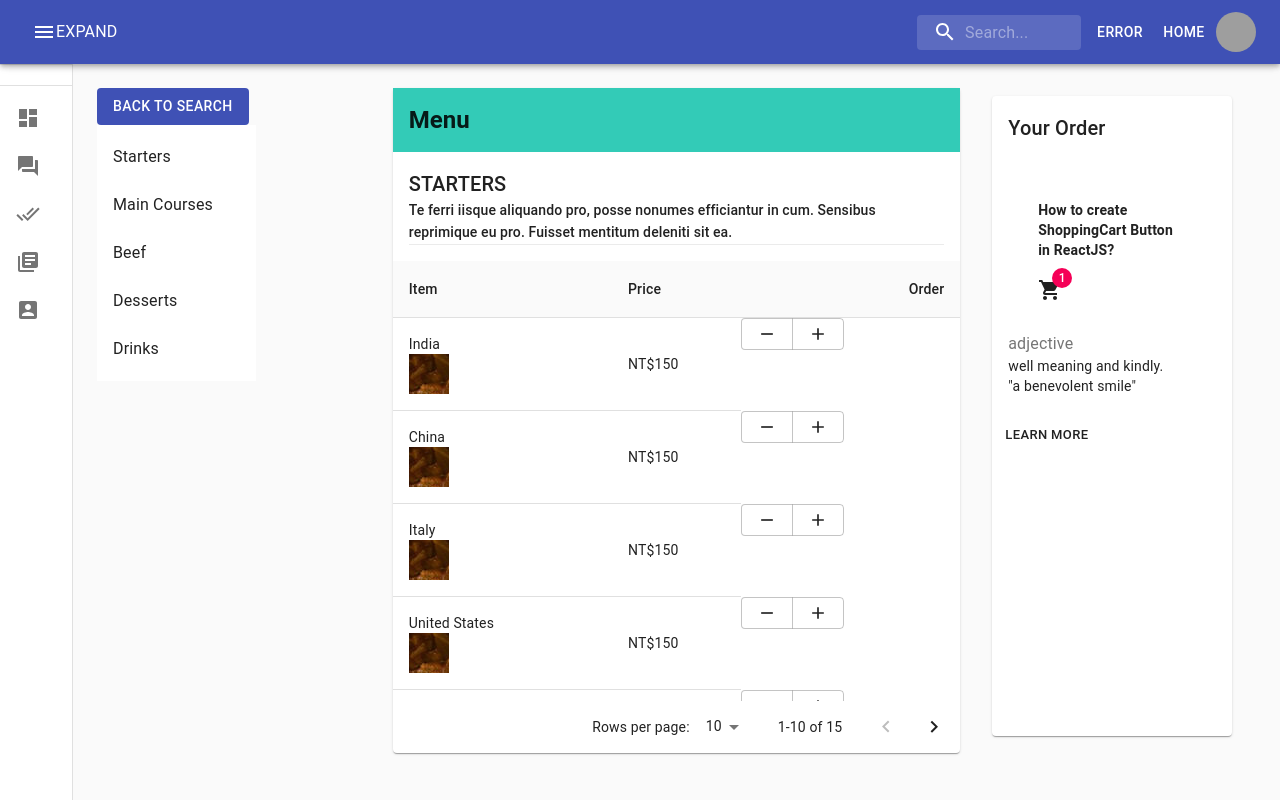
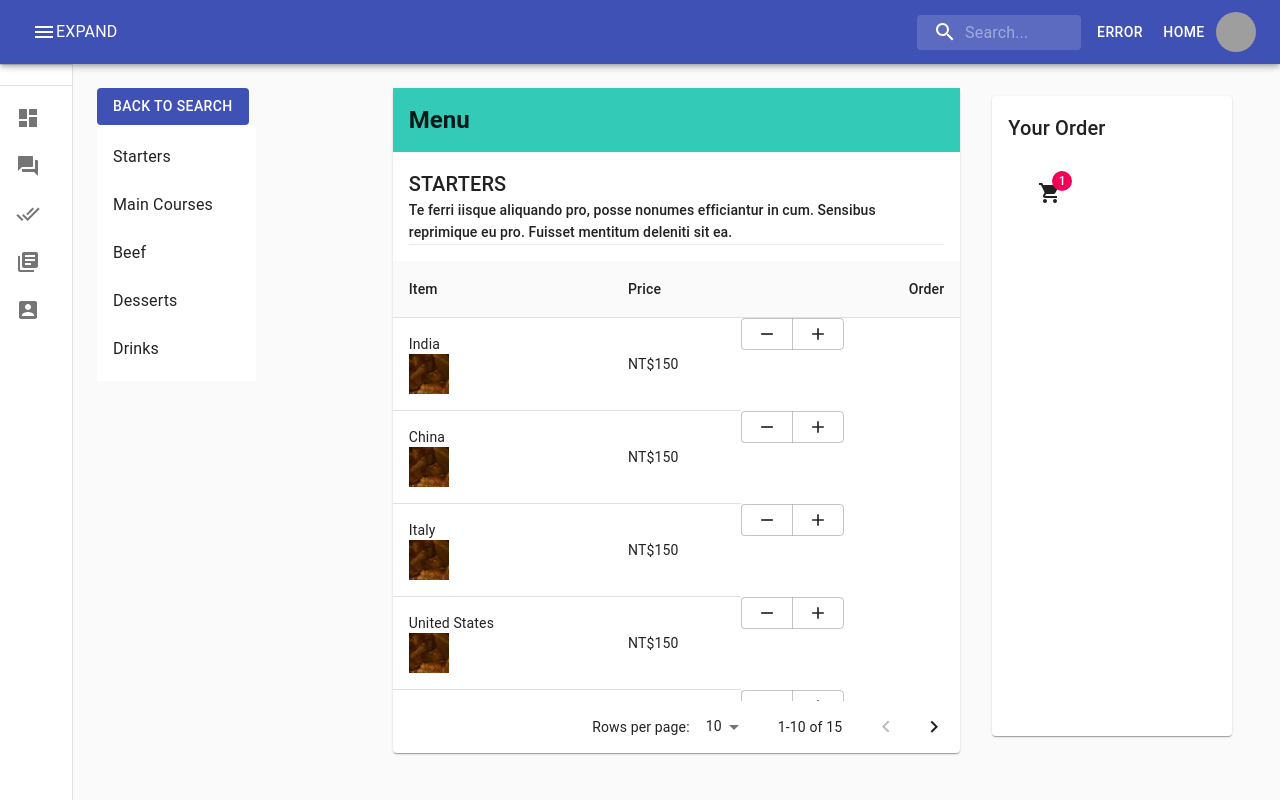
Before and after one commit to FJCUFinaleTeam10/delivery_ml, a React (Create React App) app: page /restaurant in a window 1280 px wide. Built offline with nearby package versions, Linux system fonts and the light colour scheme; grey boxes are pictures that could not be loaded.

Commit message:
shopping cart

```diff
--- a/src/page/restaurant/index.jsx
+++ b/src/page/restaurant/index.jsx
@@ -27,8 +27,6 @@ import Badge from "@material-ui/core/Badge";
 import ShoppingCartIcon from "@material-ui/icons/ShoppingCart";
 import AddIcon from "@material-ui/icons/Add";
 import RemoveIcon from "@material-ui/icons/Remove";
-
-
 
 const columns = [
   { id: 'name', label: 'Item', minWidth: 170 },
@@ -255,7 +253,6 @@ export default function StickyHeadTable() {
                   Your Order
                 </Typography>
                 <div style={{ display: "block", padding: 30 }}>
-                  <h4>How to create ShoppingCart Button in ReactJS?</h4>
                   <div>
                     <Badge color="secondary" badgeContent={itemCount}>
                       <ShoppingCartIcon />{" "}
@@ -263,18 +260,9 @@ export default function StickyHeadTable() {
 
                   </div>
                 </div>
-                <Typography className={classes.pos} color="textSecondary">
-                  adjective
-                </Typography>
-                <Typography variant="body2" component="p">
-                  well meaning and kindly.
-                  <br />
-                  {'"a benevolent smile"'}
-                </Typography>
+
               </CardContent>
-              <CardActions>
-                <Button size="small">Learn More</Button>
-              </CardActions>
+
             </Card>
           </paper>
         </Grid>
```
